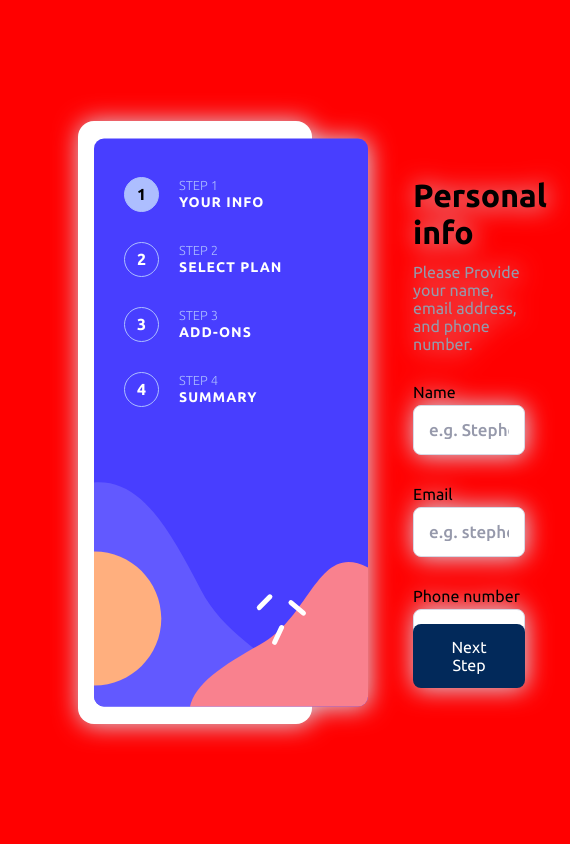
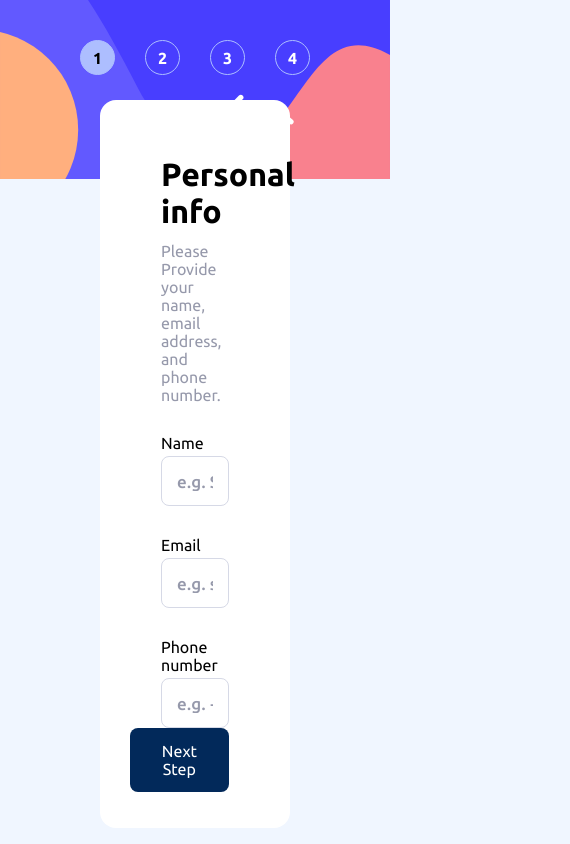
Before and after one commit to kenkkui/multi-step-form, a React (Create React App) app: page / in a window 390 px wide. Shown: the whole page, 570 px wide, since content can reach past the window. Built offline with nearby package versions, Linux system fonts and the light colour scheme; the HTML template or start-up script is replaced by a standard one.

Commit message:
save point, clean code, add css rules

```diff
--- a/src/App.jsx
+++ b/src/App.jsx
@@ -8,8 +8,15 @@ function App() {
   const [stepNumber, setStepNumber] = useState(1);
 
   return (
+    <>
+      <StepFlow
+        className="mobile"
+        stepNumber={stepNumber}
+      />
+
       <section id="content">
         <StepFlow
+          className="desktop"
           stepNumber={stepNumber}
         />
 
@@ -18,6 +25,8 @@ function App() {
           setStepNumber={setStepNumber}
         />
       </section>
+    </>
+
   );
 }
 
--- a/src/components/Step 1/StepOne.css
+++ b/src/components/Step 1/StepOne.css
@@ -1,9 +1,17 @@
 main#step-one{
+  height: 100%;
+
   display: flex;
   flex-direction: column;
+  justify-content: space-between;
+}
+
+.inputs-section {
+  display: flex;
+  flex-direction: column;
+  gap: 30px;
   align-items: center;
   justify-content: center;
-  gap: 30px;
 }
 
 .input {
--- a/src/components/Step 1/StepOne.jsx
+++ b/src/components/Step 1/StepOne.jsx
@@ -37,6 +37,7 @@ function StepOne({ info, setInfo, setStepNumber }) {
 
   return (
     <main id="step-one">
+      <section className="inputs-section">
         {INPUTS.map((input) => {
           return (
             <Inputs
@@ -50,6 +51,8 @@ function StepOne({ info, setInfo, setStepNumber }) {
             />
           );
         })}
+      </section>
+
 
       <NextBtn onClick={handleClick} isError={isError} />
     </main>
--- a/src/components/Step 2/StepTwo.css
+++ b/src/components/Step 2/StepTwo.css
@@ -82,9 +82,11 @@ main#step-two .discount {
   color: var(--marine-blue);
 }
 
-@media (max-width:1440px) {
+@media (max-width:1700px) {
   main#step-two .card-wrapper {
-    gap: 25px;
+    display: grid;
+    grid-template-columns: repeat(3, 1fr);
+    gap: 30px;
     margin-bottom: 20px;
   }
 }
--- a/src/components/Step.css
+++ b/src/components/Step.css
@@ -2,8 +2,8 @@
   position: relative;
 }
 
-#step-flow svg {
-  height: 100%;
+#step-flow.mobile {
+
 }
 
 .step-container {
@@ -66,3 +66,38 @@
   font-size: 14px;
   letter-spacing: 1px;
 }
+
+@media (min-width: 1100px) {
+  #step-flow.mobile,
+  .background-svg .mobile {
+    display: none;
+  }
+}
+
+@media (max-width: 1100px) {
+  .background-svg .desktop,
+  #step-flow.desktop {
+    display: none;
+  }
+
+  #step-flow.mobile {
+    position: absolute;
+    top: 0;
+    left: 0;
+    width: 100%;
+  }
+
+  .background-svg .mobile img {
+    width: 100%;
+  }
+
+  .step-infos {
+    display: none;
+  }
+
+  .step-container {
+    flex-direction: row;
+    margin-left: 50%;
+    transform: translate(-50%);
+  }
+}
--- a/src/components/StepsFlow.jsx
+++ b/src/components/StepsFlow.jsx
@@ -1,11 +1,14 @@
-import React from 'react';
-import Step from './Step'
+import React from "react";
+import Step from "./Step";
+
+import mobileSvg from "../assets/images/bg-sidebar-mobile.svg"
+import desktopSvg from "../assets/images/bg-sidebar-desktop.svg"
 
 const stepHeadings = ["YOUR INFO", "SELECT PLAN", "ADD-ONS", "SUMMARY"];
 
-function StepFlow({ stepNumber }) {
+function StepFlow({ className, stepNumber }) {
   return (
-    <section id="step-flow">
+    <section id="step-flow" className={className}>
       <section className="step-container">
         {stepHeadings.map((item, index) => {
           return (
@@ -19,51 +22,15 @@ function StepFlow({ stepNumber }) {
         })}
       </section>
 
-      <svg
-        xmlns="http://www.w3.org/2000/svg"
-        width="274"
-        height="568"
-        fill="none"
-        viewBox="0 0 274 568"
-      >
-        <rect width="274" height="568" fill="#483EFF" rx="10" />
-        <mask
-          id="a"
-          width="274"
-          height="568"
-          x="0"
-          y="0"
-          maskUnits="userSpaceOnUse"
-          style={{ maskType: "alpha" }}
-        >
-          <rect width="274" height="568" fill="#fff" rx="10" />
-        </mask>
-        <g mask="url(#a)">
-          <path
-            fill="#6259FF"
-            fillRule="evenodd"
-            d="M-34.692 543.101C3.247 632.538 168.767 685.017 211.96 612.52c43.194-72.497-66.099-85.653-104.735-160.569-38.635-74.916-68.657-121.674-124.482-104.607-55.824 17.068-55.375 106.32-17.436 195.757Z"
-            clipRule="evenodd"
-          />
-          <path
-            fill="#F9818E"
-            fillRule="evenodd"
-            d="M233.095 601.153c60.679-28.278 92.839-143.526 41.875-171.528-50.965-28.003-57.397 47.579-108.059 75.987-50.662 28.408-82.14 50.207-69.044 88.241 13.096 38.034 74.549 35.578 135.228 7.3Z"
-            clipRule="evenodd"
-          />
-          <path
-            stroke="#fff"
-            strokeLinecap="round"
-            strokeLinejoin="bevel"
-            strokeWidth="5"
-            d="m165.305 469.097 10.607-10.806M209.461 474.581l-12.506-10.503M187.56 488.991l-6.908 14.798"
-          />
-          <path
-            fill="#FFAF7E"
-            d="M.305 546.891c37.003 0 67-29.997 67-67s-29.997-67-67-67-67 29.997-67 67 29.997 67 67 67Z"
-          />
-        </g>
-      </svg>
+      <section className="background-svg">
+        <div className="mobile">
+          <img src={mobileSvg} alt="bg-svg" />
+        </div>
+        <div className="desktop">
+          <img src={desktopSvg} alt="bg-svg" />
+        </div>
+      </section>
+
     </section>
   );
 }
--- a/src/index.css
+++ b/src/index.css
@@ -27,7 +27,11 @@
 
 body {
   background: var(--magnolia);
-  height: 100vh;
+}
+
+#root {
+  width: 100vw;
+  height: 100dvh;
 
   display: flex;
   justify-content: center;
@@ -36,6 +40,7 @@ body {
 
 #content {
   background: var(--white);
+  height: fit-content;
   width:60vw;
   border-radius: 16px;
   filter: drop-shadow(1px 1px 12px var(--light-grey));
@@ -96,6 +101,8 @@ body {
 }
 
 .next-btn {
+  align-self: flex-end;
+
   padding: 14px 32px;
   background: var(--marine-blue);
   width: fit-content;
@@ -103,9 +110,9 @@ body {
 
   border: none;
   color: var(--white);
-  position: absolute;
+  /* position: absolute;
   bottom: 0;
-  right: 0;
+  right: 0; */
   z-index: 1000;
   transition: 0.15s;
   cursor: pointer;
@@ -164,10 +171,6 @@ body {
 }
 
 @media (max-width:1547px) {
-  body {
-    background: red;
-  }
-
   #form-page {
     padding: 40px 67px 20px;
   }
@@ -178,3 +181,18 @@ body {
     padding: 40px 45px 20px;
   }
 }
+
+@media (max-width: 1100px) {
+  #root {
+    align-items: flex-start;
+    justify-content: flex-start;
+
+    padding: 100px;
+  }
+
+  #content {
+    width: 100%;
+    flex-direction: column;
+    filter: drop-shadow(1px 1px 12px rgba(0, 0, 0, 0));
+  }
+}
```
Lines whose indentation alone changed are shown as unchanged.
